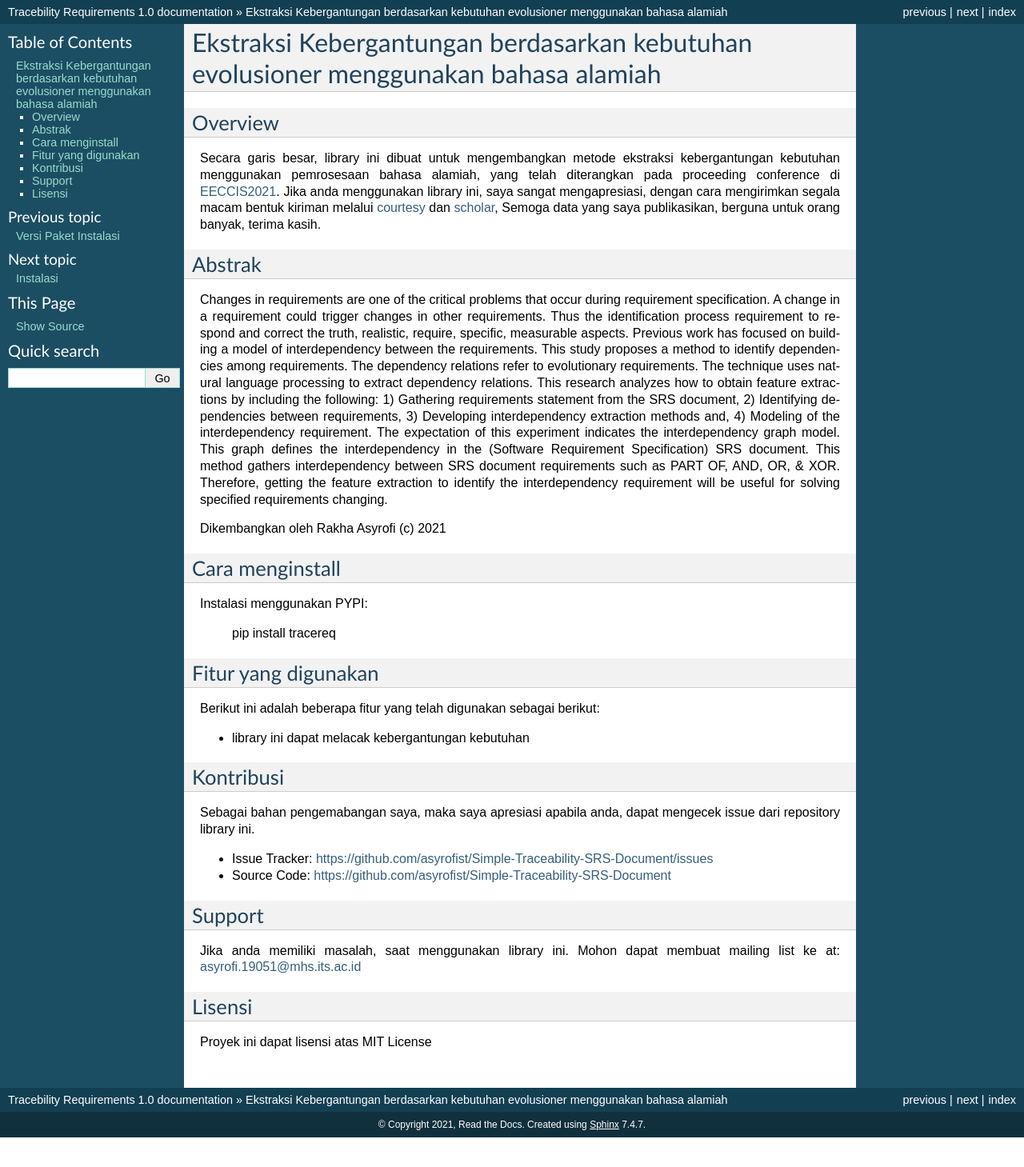
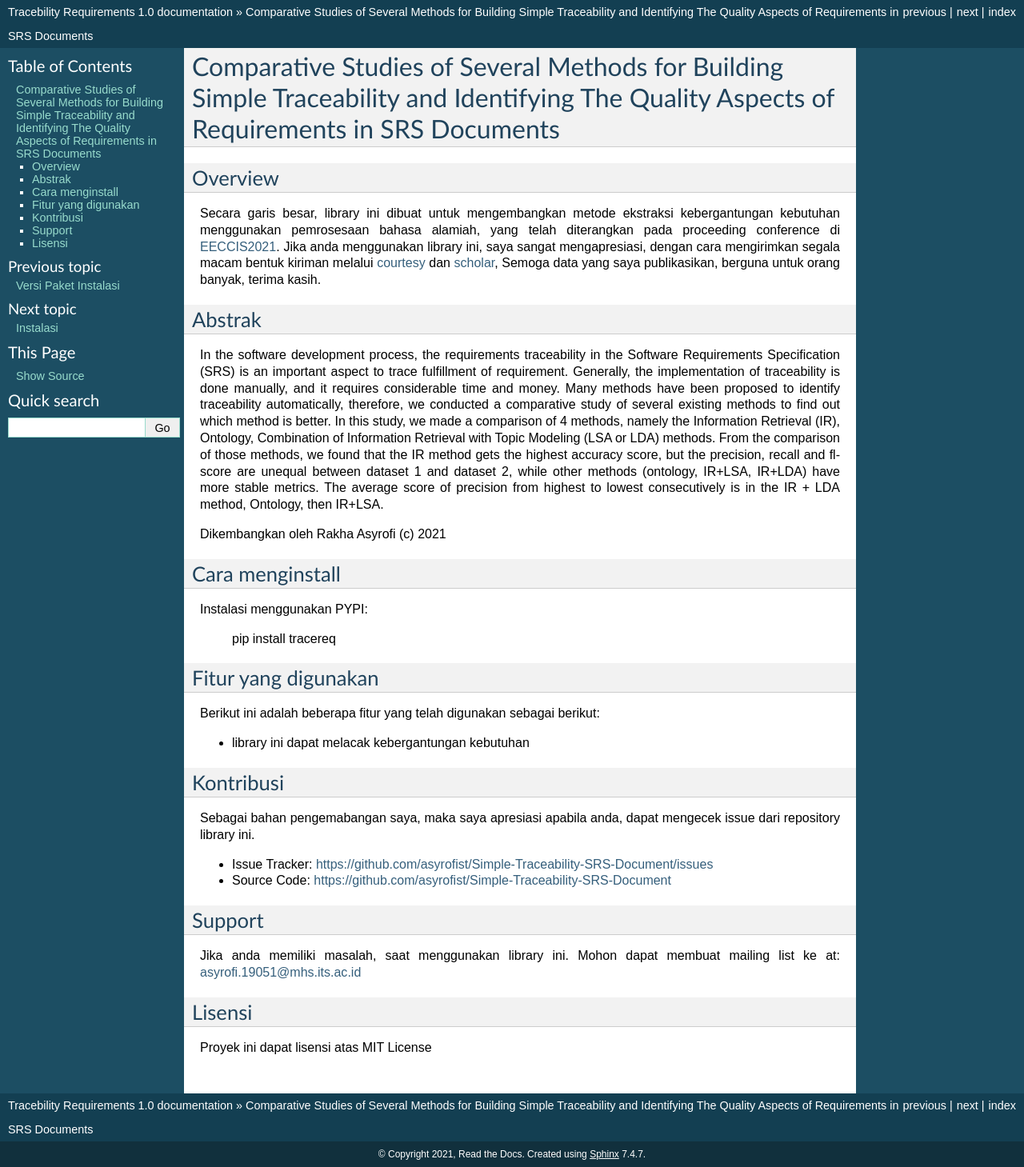
Before and after one commit to asyrofist/tracereq, a Sphinx documentation site: the page built from docs/detail.rst, in a window 1280 px wide. Shown: the whole page at 80% size. Built offline with Sphinx 7.4.7, drawn with Linux system fonts in a browser that asks for light colours; before the commit the page ends 1422 px from its top, so only the background shows below that.

Commit message:
Update detail.rst

```diff
--- a/docs/detail.rst
+++ b/docs/detail.rst
@@ -1,4 +1,4 @@
-Ekstraksi Kebergantungan berdasarkan kebutuhan evolusioner menggunakan bahasa alamiah
+Comparative Studies of Several Methods for Building Simple Traceability and Identifying The Quality Aspects of Requirements in SRS Documents
 =========================================================================================
 
 Overview
@@ -11,7 +11,7 @@ Semoga data yang saya publikasikan, berguna untuk orang banyak, terima kasih.
 
 Abstrak
 ------------
-Changes in requirements are one of the critical problems that occur during requirement specification. A change in a requirement could trigger changes in other requirements. Thus the identification process requirement to respond and correct the truth, realistic, require, specific, measurable aspects. Previous work has focused on building a model of interdependency between the requirements. This study proposes a method to identify dependencies among requirements. The dependency relations refer to evolutionary requirements. The technique uses natural language processing to extract dependency relations. This research analyzes how to obtain feature extractions by including the following: 1) Gathering requirements statement from the SRS document, 2) Identifying dependencies between requirements, 3) Developing interdependency extraction methods and, 4) Modeling of the interdependency requirement. The expectation of this experiment indicates the interdependency graph model. This graph defines the interdependency in the (Software Requirement Specification) SRS document. This method gathers interdependency between SRS document requirements such as PART OF, AND, OR, & XOR. Therefore, getting the feature extraction to identify the interdependency requirement will be useful for solving specified requirements changing.
+In the software development process, the requirements traceability in the Software Requirements Specification (SRS) is an important aspect to trace fulfillment of requirement. Generally, the implementation of traceability is done manually, and it requires considerable time and money. Many methods have been proposed to identify traceability automatically, therefore, we conducted a comparative study of several existing methods to find out which method is better. In this study, we made a comparison of 4 methods, namely the Information Retrieval (IR), Ontology, Combination of Information Retrieval with Topic Modeling (LSA or LDA) methods. From the comparison of those methods, we found that the IR method gets the highest accuracy score, but the precision, recall and fl-score are unequal between dataset 1 and dataset 2, while other methods (ontology, IR+LSA, IR+LDA) have more stable metrics. The average score of precision from highest to lowest consecutively is in the IR + LDA method, Ontology, then IR+LSA.
 
 .. _EECCIS2021: https://ieeexplore.ieee.org/document/9263479
 .. _courtesy: https://www.researchgate.net/profile/Rakha_Asyrofi
```
